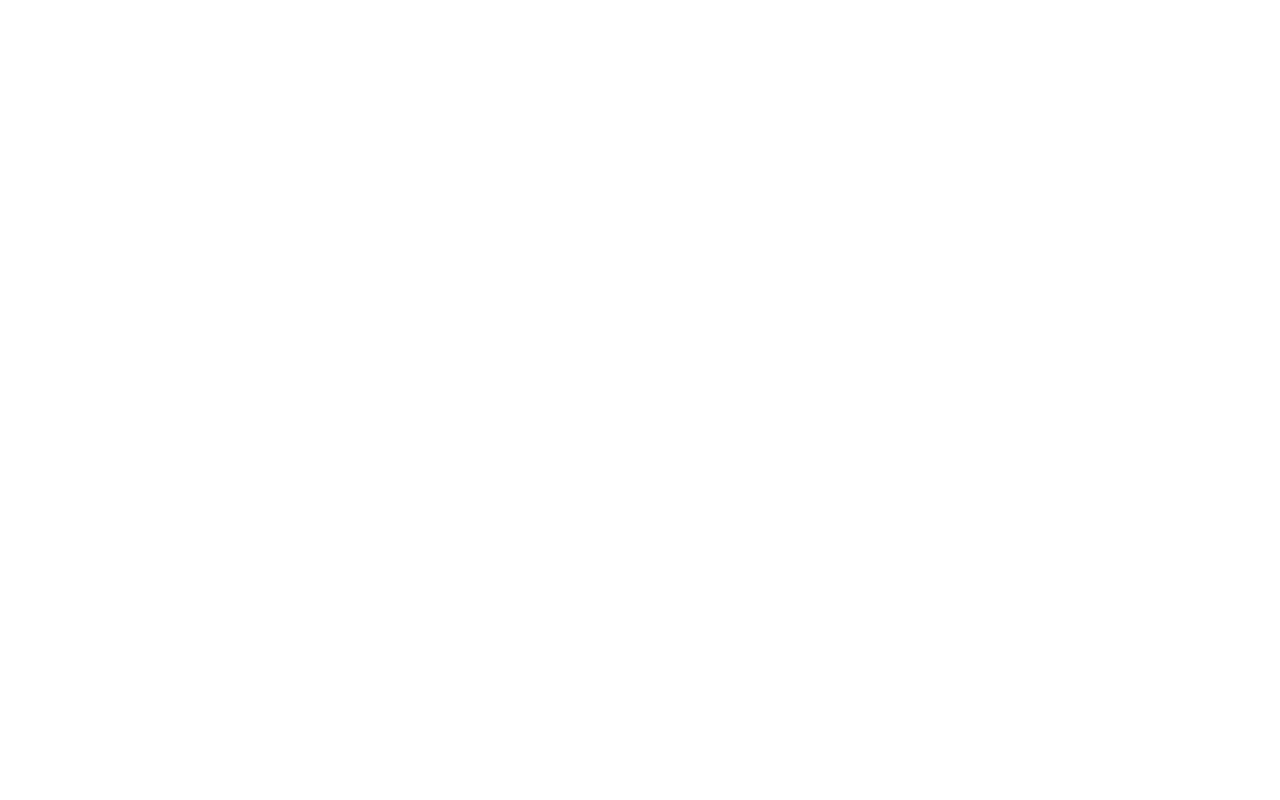
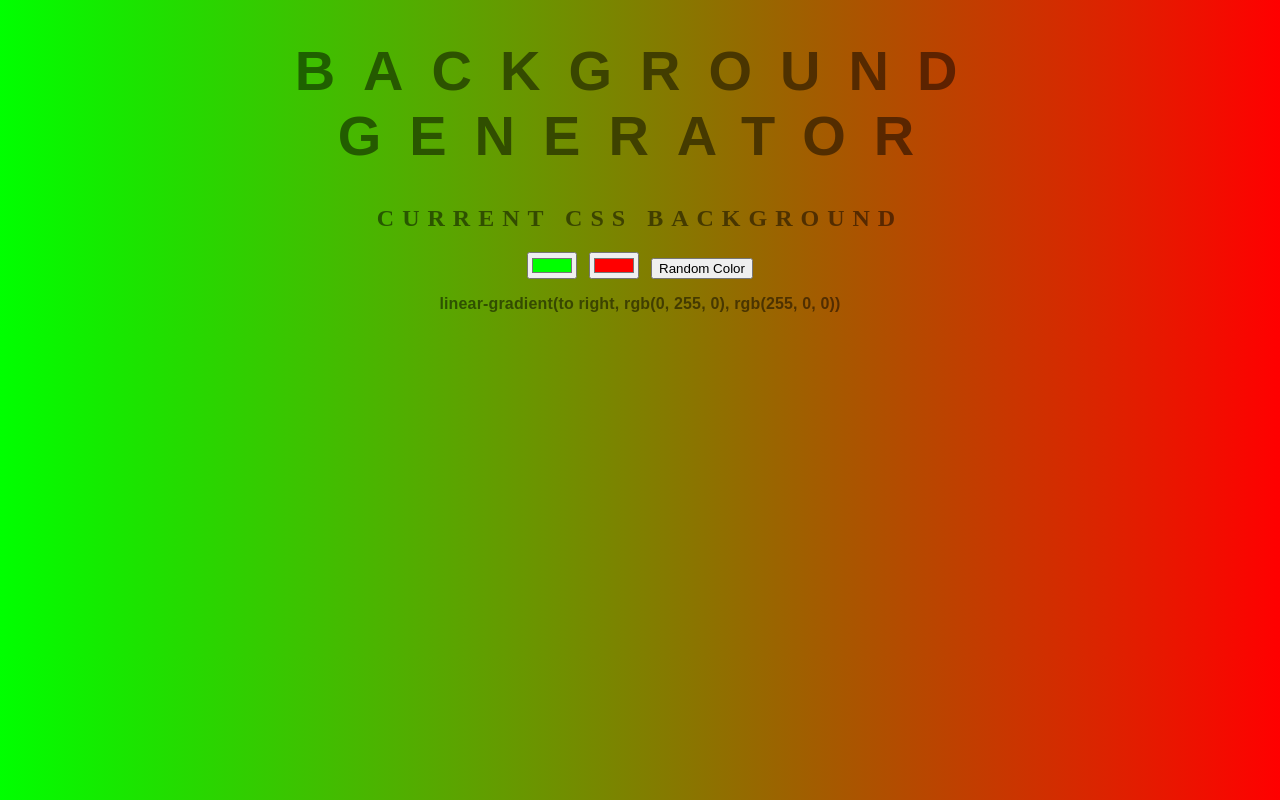
Before and after one commit to jimmygm/background-generator, a website: page index.html in a window 1280 px wide. Drawn offline with Linux system fonts and the light colour scheme.

Commit message:
Add starting files

```diff
--- a/index.html
+++ b/index.html
@@ -4,9 +4,16 @@
     <meta charset="UTF-8">
     <meta http-equiv="X-UA-Compatible" content="IE=edge">
     <meta name="viewport" content="width=device-width, initial-scale=1.0">
-    <title>Github!</title>
+    <title>Gradient Background</title>
+    <link rel="stylesheet" href="style.css">
 </head>
 <body>
-
+    <h1>Background Generator</h1>
+    <h2>Current CSS Background</h2>
+    <input type="color" name="color1" value="#00ff00" id="color1">
+    <input type="color" name="color2" value="#ff0000" id="color2">
+    <button id="randomColor">Random Color</button>
+    <h3></h3>
+    <script type="text/javascript" src="script.js"></script>
 </body>
 </html>
--- a/script.js
+++ b/script.js
@@ -1 +1,28 @@
-console.log("!");
+var color1 = document.querySelector("#color1");
+var color2 = document.querySelector("#color2");
+var body = document.querySelector("body");
+var randomColor = document.querySelector("#randomColor");
+var css = document.querySelector("h3");
+
+function getRandomColor() {
+  return "#" + Math.random().toString(16).substr(-6);
+}
+
+function setRandomColor() {
+  color1.value = getRandomColor();
+  color2.value = getRandomColor();
+  setGradient();
+}
+
+function setGradient() {
+  body.style[
+    "background"
+  ] = `linear-gradient(to right, ${color1.value} , ${color2.value})`;
+  css.textContent = body.style.background;
+  console.log(color1.value);
+}
+
+setGradient();
+color1.addEventListener("input", setGradient);
+color2.addEventListener("input", setGradient);
+randomColor.addEventListener("click", setRandomColor);
--- a/style.css
+++ b/style.css
@@ -0,0 +1,26 @@
+body {
+  font: "Raleway", sans-serif;
+  color: rgba(0, 0, 0, 0.5);
+  text-align: center;
+  text-transform: uppercase;
+  letter-spacing: 0.5em;
+  top: 15%;
+  background: linear-gradient(to right, red, yellow); /* Standard syntax */
+}
+
+h1 {
+  font: 600 3.5em "Raleway", sans-serif;
+  color: rgba(0, 0, 0, 0.5);
+  text-align: center;
+  text-transform: uppercase;
+  letter-spacing: 0.5em;
+  width: 100%;
+}
+
+h3 {
+  font: 900 1em "Raleway", sans-serif;
+  color: rgba(0, 0, 0, 0.5);
+  text-align: center;
+  text-transform: none;
+  letter-spacing: 0.01em;
+}
```
Also changed, not shown: package.json (added, +19 -0 lines).
